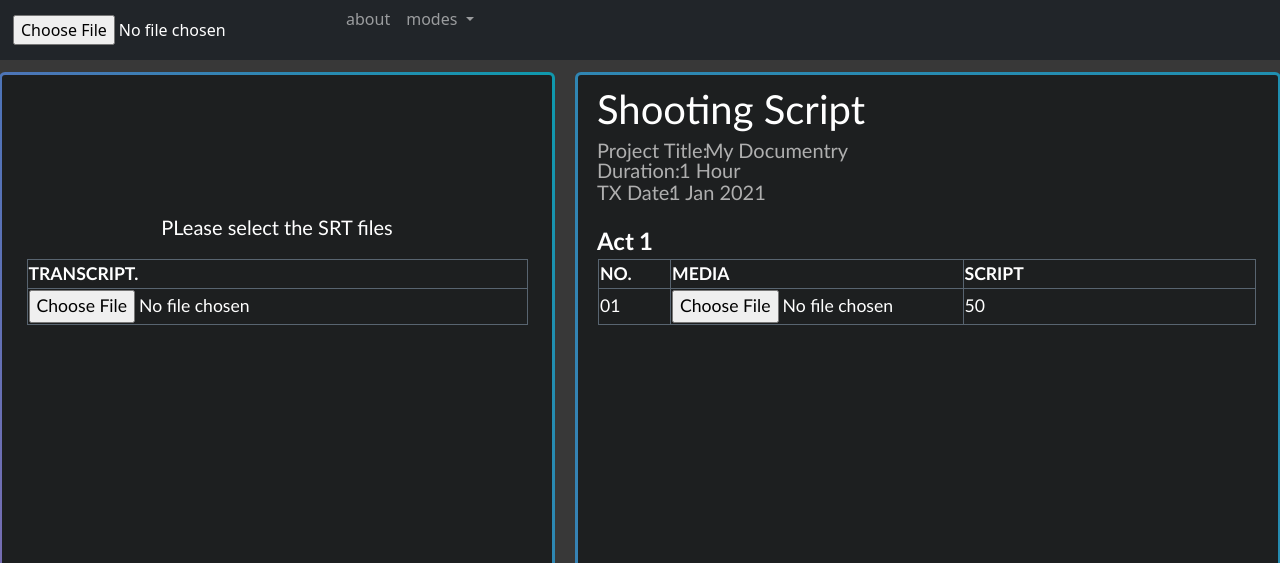
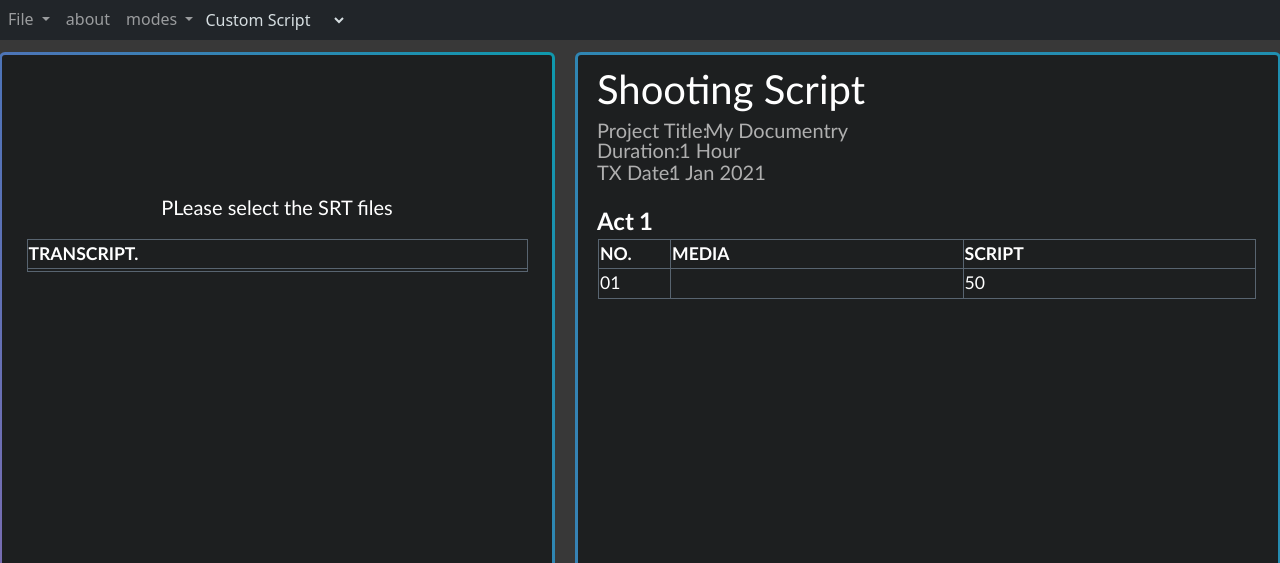
Before and after one commit to atifahmed9211/documentary_writer, a Django app: template scriptingApp/templates/scriptingApp/transcript.html in a window 1280 px wide. Shown: the top 563 px of the page. Run offline with Django 3.2, Linux system fonts and the light colour scheme; the template is opened without the code that fills it, so the values that code supplies are empty; some libraries are stand-ins or nearby versions.

Commit message:
after modifying layout

```diff
--- a/scriptingApp/templates/scriptingApp/main.html
+++ b/scriptingApp/templates/scriptingApp/main.html
@@ -105,6 +105,18 @@ table, th, td {
 ::-webkit-scrollbar-thumb:hover {
   background-color: #a8bbbf;
 }
+input[type="file"]{
+  display:none;
+}
+select{
+  background:transparent;
+  color:#d6dee1;
+  border:none;
+  outline:none;
+}
+select option{
+  color:#212529;
+}
     </style>
 
   </head>
@@ -118,10 +130,21 @@ table, th, td {
     <div class="collapse navbar-collapse" id="navbarSupportedContent">
       <ul class="navbar-nav mr-auto">
         <li class="nav-item active">
-          <form action="" method="post" enctype="multipart/form-data">
-            {% csrf_token %}
-            <input type="file" id="script_file_button" name="scriptFile" class="btn"></button>
-          </form>
+          <li class="nav-item dropdown" >
+            <a class="nav-link dropdown-toggle" href="#" id="navbarDropdown" role="button" data-toggle="dropdown" aria-haspopup="true" aria-expanded="false">
+              File
+            </a>
+            <div class="dropdown-menu" aria-labelledby="navbarDropdown" >
+              <label class="dropdown-item" for="script_file_button">Open</label>
+                <form action="" method="post" enctype="multipart/form-data">
+                  {% csrf_token %}
+                  <input type="file" id="script_file_button" name="scriptFile" class="btn"></button>
+                </form>
+                <br/>
+              <a class="dropdown-item" href="#" id="pdf">Export PDF</a><br/>
+              <a class="dropdown-item" href="#" id="csv">Export CSV</a>
+            </div>
+          </li>
         </li>
         <li class="nav-item">
           <a class="nav-link" href="#">about</a>
@@ -137,7 +160,14 @@ table, th, td {
             <a class="dropdown-item" href="#">Something else here</a>
           </div>
         </li>
-
+        <select id='script_type_value' class="nav-item dropdown">
+            <option value='Custom Script' class"dropdown-item">Custom Script</option>
+            <option value='VO' class"dropdown-item">VO</option>
+            <option value='SOT' class"dropdown-item">SOT</option>
+            <option value='BLACK' class"dropdown-item">BLACK</option>
+            <option value='OPENING TITLES' class"dropdown-item">OPENING TITLES</option>
+            <option value='CREDITS' class"dropdown-item">CREDITS</option>
+          </select>
       </ul>
 
     </div>
```
Also changed, not shown: scriptingApp/templates/scriptingApp/script.html (+17 -30 lines).
